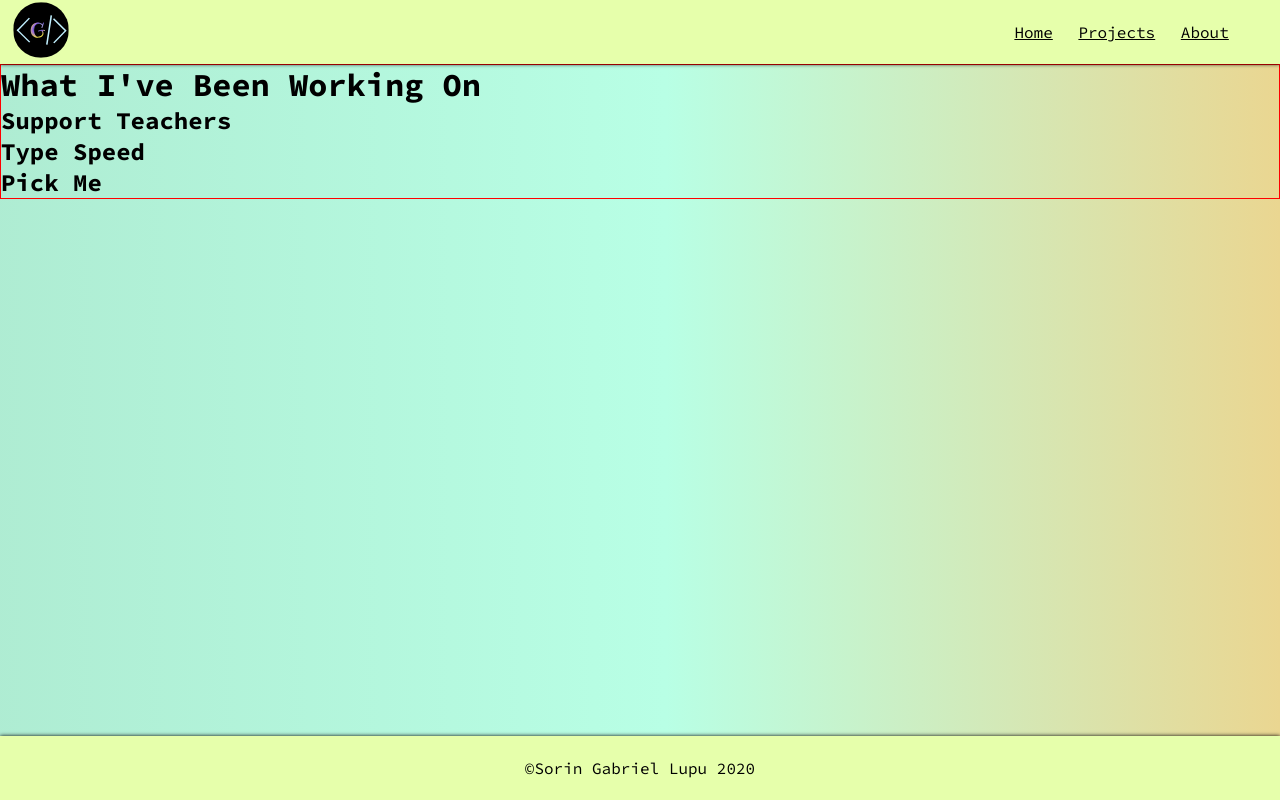
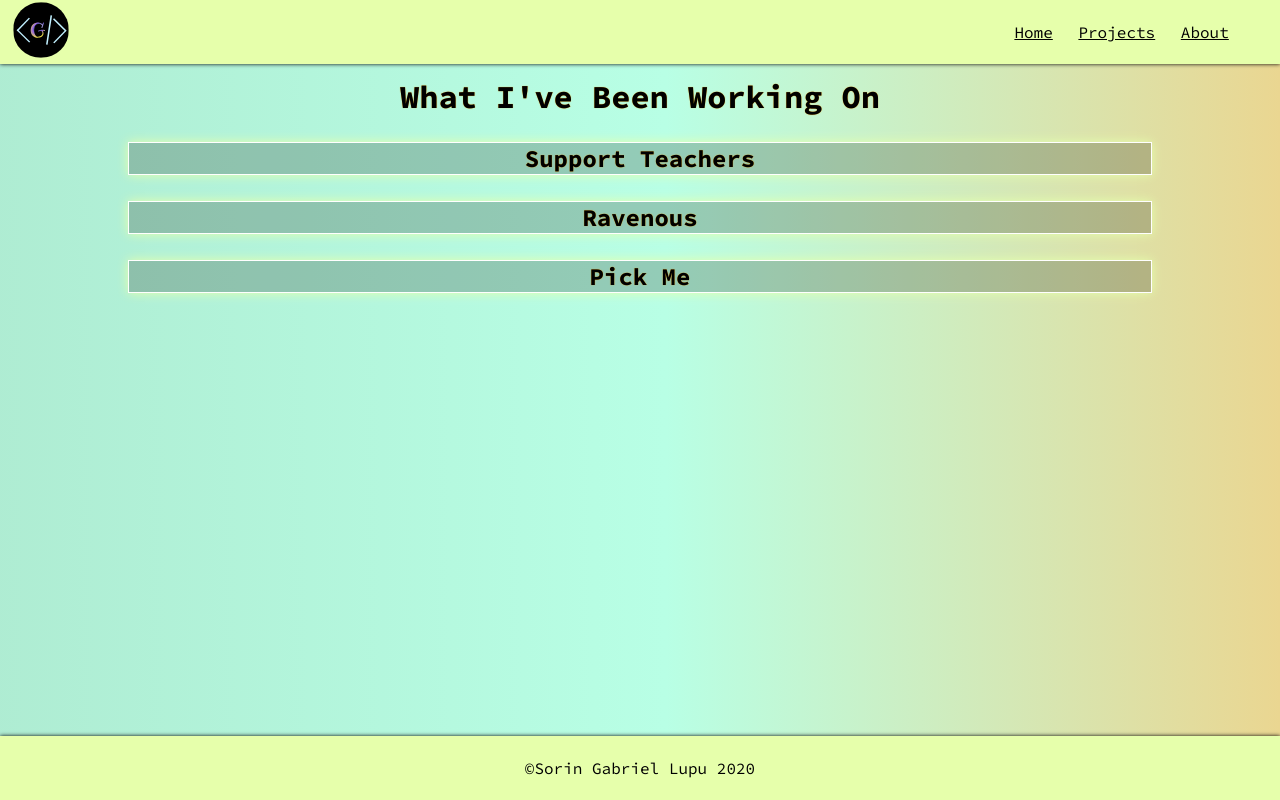
Before and after one commit to SorinGabriel02/portfolio-v2, a React (Create React App) app: page /projects in a window 1280 px wide. Built offline with nearby package versions, Linux system fonts and the light colour scheme.

Commit message:
small ui fix

```diff
--- a/src/components/pages/About.js
+++ b/src/components/pages/About.js
@@ -80,7 +80,7 @@ const About = () => {
           </li>
           <li>
             <a
-              href="https://twitter.com/SgLupu"
+              href="https://github.com/SorinGabriel02"
               target="_blank"
               rel="noopener noreferrer"
             >
--- a/src/components/pages/Projects.js
+++ b/src/components/pages/Projects.js
@@ -1,18 +1,18 @@
 import React from "react";
 
-import { projectsContainer } from "./Projects.module.scss";
+import { projectsContainer, projectCard } from "./Projects.module.scss";
 
 const Projects = () => {
   return (
     <main className={projectsContainer}>
       <h1>What I've Been Working On</h1>
-      <section>
+      <section className={projectCard}>
         <h2>Support Teachers</h2>
       </section>
-      <section>
-        <h2>Type Speed</h2>
+      <section className={projectCard}>
+        <h2>Ravenous</h2>
       </section>
-      <section>
+      <section className={projectCard}>
         <h2>Pick Me</h2>
       </section>
     </main>
--- a/src/components/pages/Projects.module.scss
+++ b/src/components/pages/Projects.module.scss
@@ -1,4 +1,25 @@
 .projectsContainer {
   width: 100%;
-  border: 1px solid red;
+  display: flex;
+  flex-direction: column;
+  align-items: center;
+  h1 {
+    padding: 1vmax;
+    text-align: center;
+    text-shadow: 0 0 1px orange;
+  }
 }
+
+.projectCard {
+  display: flex;
+  flex-direction: column;
+  align-items: center;
+  width: 80%;
+  margin: 1vmax;
+  background: rgba(0, 0, 0, 0.2);
+  border: 1px solid white;
+  box-shadow: 0 0 10px #e6ffab;
+  h2 {
+    text-shadow: 0 0 1px orange;
+  }
+}
--- a/src/components/shared/Footer.module.scss
+++ b/src/components/shared/Footer.module.scss
@@ -11,4 +11,5 @@
   justify-content: center;
   align-items: center;
   box-shadow: 0 0 4px;
+  z-index: 1;
 }
--- a/src/components/shared/Header.module.scss
+++ b/src/components/shared/Header.module.scss
@@ -12,6 +12,7 @@
   margin-bottom: 0 auto;
   background-color: $headerBgColor;
   box-shadow: 0 0 4px;
+  z-index: 1;
 }
 
 .logo {
```
